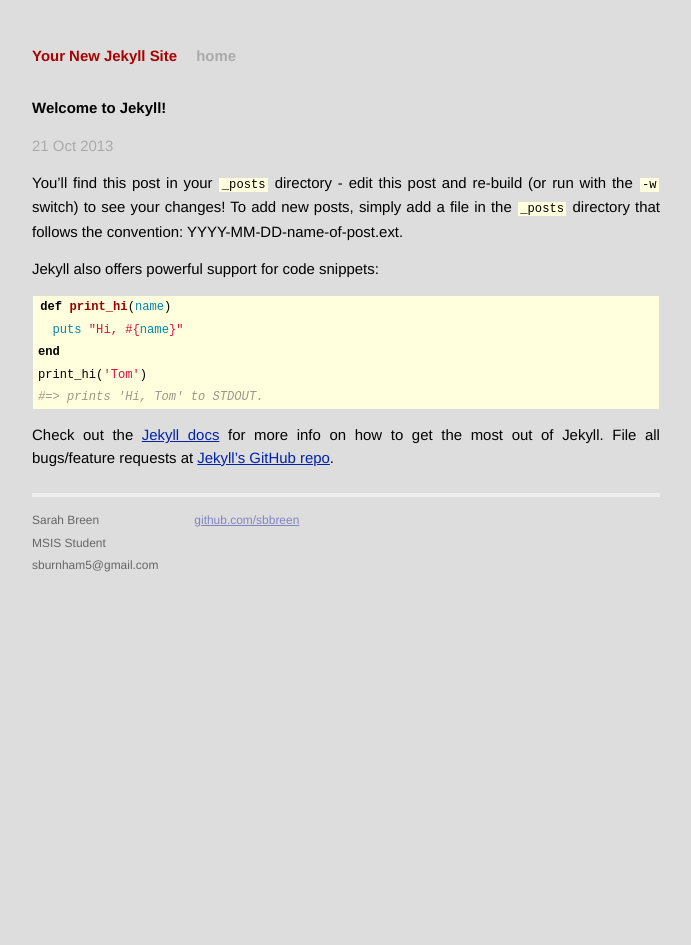
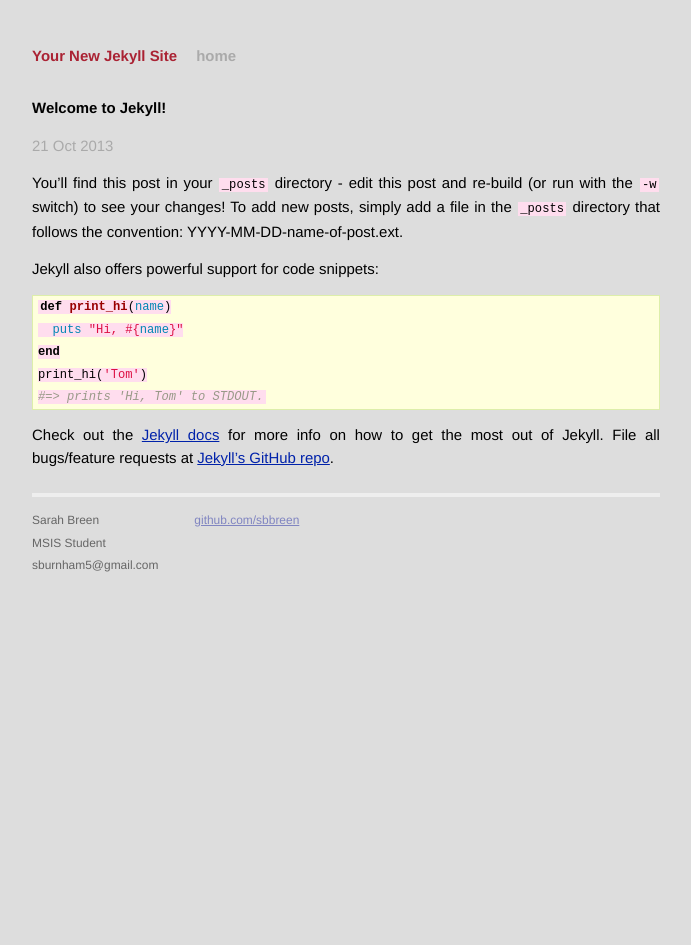
Before and after one commit to sbbreen/mysite, a Jekyll site: the page built from _posts/2013-10-21-welcome-to-jekyll.markdown, in a window 1280 px wide. Shown: the whole page, without its empty margins (294-985 px from the left). Built offline with Jekyll 4.4.1, drawn with Linux system fonts in a browser that asks for light colours; Markdown is read by kramdown in place of the engine named in the settings.

Commit message:
change color again

```diff
--- a/css/main.css
+++ b/css/main.css
@@ -74,11 +74,11 @@ ul.posts span {
 }
 
 .site .header h1.title a {
-  color: #a00;
+  color: #a23;
 }
 
 .site .header h1.title a:hover {
-  color: #000;
+  color: #123;
 }
 
 .site .header a.extra {
@@ -129,7 +129,7 @@ ul.posts span {
 
 /* standard */
 .post pre {
-  border: 1px solid #ddd;
+  border: 1px solid #dea;
   background-color: #ffd;
   padding: 0 .4em;
 }
@@ -140,7 +140,7 @@ ul.posts span {
 
 .post code {
   border: 1px solid #ddd;
-  background-color: #ffd;
+  background-color: #fde;
   padding: 0 .2em;
 }
 
@@ -151,10 +151,10 @@ ul.posts span {
 /* terminal */
 .post pre.terminal {
   border: 1px solid #123;
-  background-color: #ddd;
+  background-color: #eee;
   color: #FFF;
 }
 
 .post pre.terminal code {
-  background-color: #333;
+  background-color: #234;
 }
```
